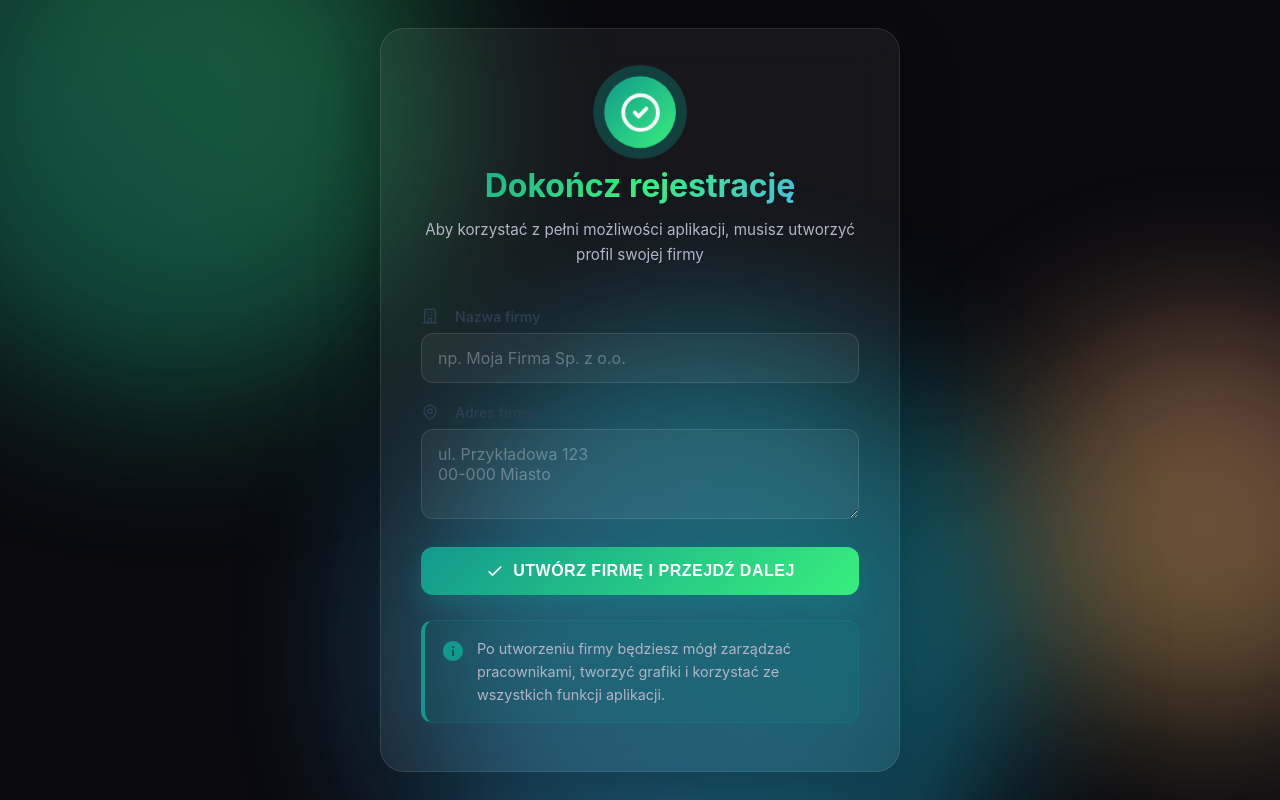
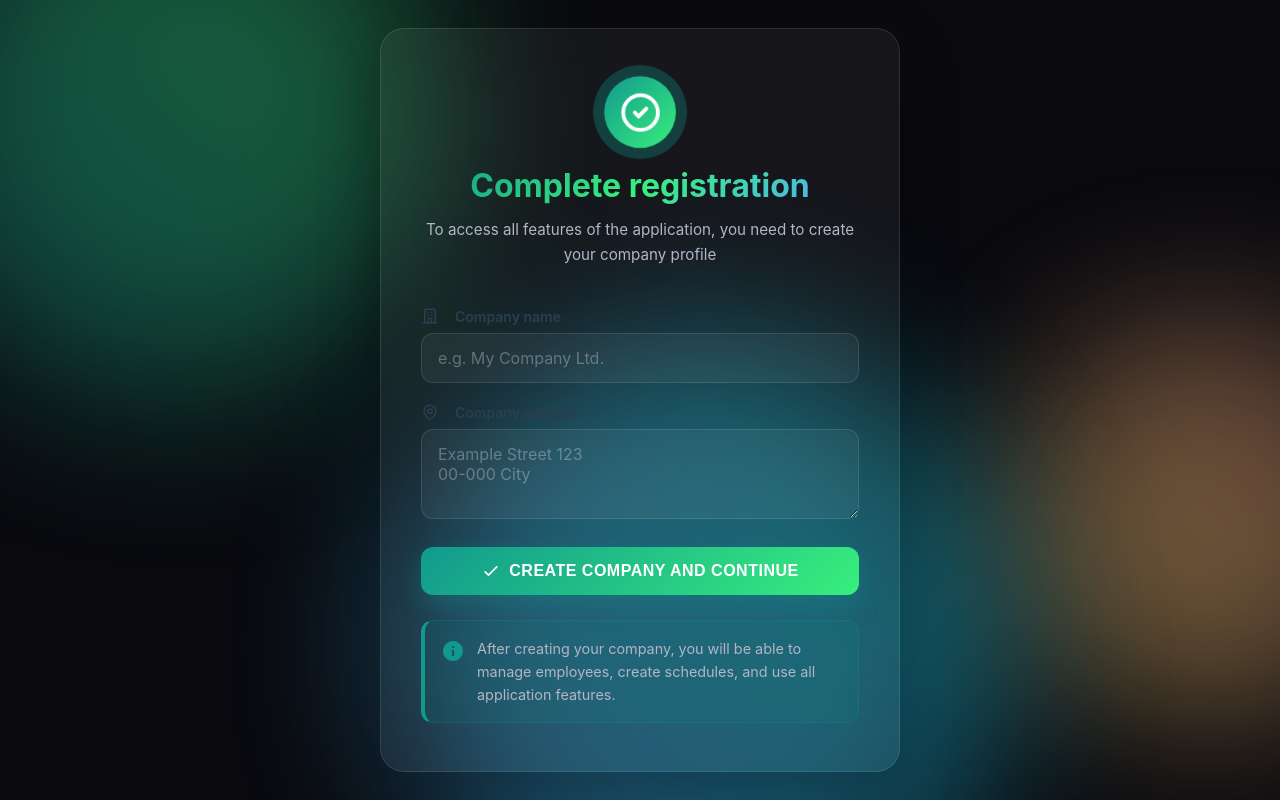
Before and after one commit to f1ction1/GeneratorGrafika, a React (Create React App) app in the folder frontend/: page /complete-registration in a window 1280 px wide. Built offline with nearby package versions, Linux system fonts and the light colour scheme.

Commit message:
PL-to-EN-CompletePage

```diff
--- a/frontend/src/pages/CompleteRegistration.js
+++ b/frontend/src/pages/CompleteRegistration.js
@@ -45,10 +45,10 @@ function CompleteRegistrationPage() {
 
       if (!response.ok) {
         const errorData = await response.json();
-        throw new Error(errorData.detail || 'Nie udało się utworzyć firmy');
+        throw new Error(errorData.detail || 'Failed to create company');
       }
 
-      // Rejestracja zakończona pomyślnie, przekieruj do dashboard
+      // Registration completed successfully, redirect to dashboard
       navigate('/dashboard');
 
     } catch (err) {
@@ -75,10 +75,10 @@ function CompleteRegistrationPage() {
               </svg>
             </div>
             <h1 className="complete-registration-title">
-              Dokończ rejestrację
+              Complete registration
             </h1>
             <p className="complete-registration-subtitle">
-              Aby korzystać z pełni możliwości aplikacji, musisz utworzyć profil swojej firmy
+              To access all features of the application, you need to create your company profile
             </p>
           </div>
 
@@ -97,12 +97,12 @@ function CompleteRegistrationPage() {
                 <svg className="label-icon" viewBox="0 0 24 24" fill="none" stroke="currentColor">
                   <path strokeLinecap="round" strokeLinejoin="round" strokeWidth={2} d="M19 21V5a2 2 0 00-2-2H7a2 2 0 00-2 2v16m14 0h2m-2 0h-5m-9 0H3m2 0h5M9 7h1m-1 4h1m4-4h1m-1 4h1m-5 10v-5a1 1 0 011-1h2a1 1 0 011 1v5m-4 0h4" />
                 </svg>
-                Nazwa firmy
+                Company name
               </label>
               <input
                 type="text"
                 id="name"
-                placeholder="np. Moja Firma Sp. z o.o."
+                placeholder="e.g. My Company Ltd."
                 value={formData.name}
                 onChange={handleInputChange}
                 required
@@ -116,11 +116,11 @@ function CompleteRegistrationPage() {
                   <path strokeLinecap="round" strokeLinejoin="round" strokeWidth={2} d="M17.657 16.657L13.414 20.9a1.998 1.998 0 01-2.827 0l-4.244-4.243a8 8 0 1111.314 0z" />
                   <path strokeLinecap="round" strokeLinejoin="round" strokeWidth={2} d="M15 11a3 3 0 11-6 0 3 3 0 016 0z" />
                 </svg>
-                Adres firmy
+                Company address
               </label>
               <textarea
                 id="address"
-                placeholder="ul. Przykładowa 123&#10;00-000 Miasto"
+                placeholder={`Example Street 123\n00-000 City`}
                 value={formData.address}
                 onChange={handleInputChange}
                 required
@@ -133,14 +133,14 @@ function CompleteRegistrationPage() {
               {loading ? (
                 <>
                   <span className="spinner"></span>
-                  Tworzenie firmy...
+                  Creating company...
                 </>
               ) : (
                 <>
                   <svg className="button-icon" viewBox="0 0 24 24" fill="none" stroke="currentColor">
                     <path strokeLinecap="round" strokeLinejoin="round" strokeWidth={2} d="M5 13l4 4L19 7" />
                   </svg>
-                  Utwórz firmę i przejdź dalej
+                  Create company and continue
                 </>
               )}
             </button>
@@ -151,7 +151,8 @@ function CompleteRegistrationPage() {
               <path d="M12 2C6.48 2 2 6.48 2 12s4.48 10 10 10 10-4.48 10-10S17.52 2 12 2zm1 15h-2v-6h2v6zm0-8h-2V7h2v2z"/>
             </svg>
             <p>
-              Po utworzeniu firmy będziesz mógł zarządzać pracownikami, tworzyć grafiki i korzystać ze wszystkich funkcji aplikacji.
+              After creating your company, you will be able to manage employees,
+              create schedules, and use all application features.
             </p>
           </div>
         </div>
```
